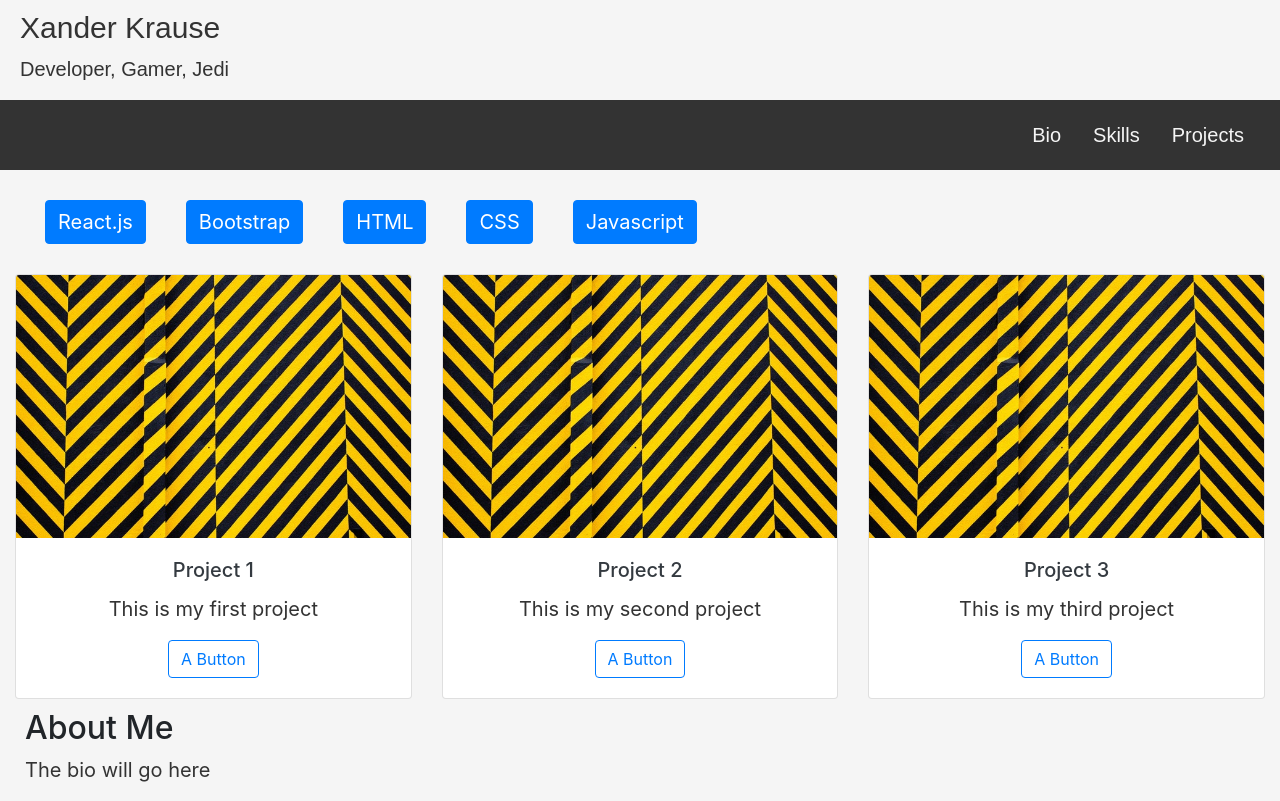
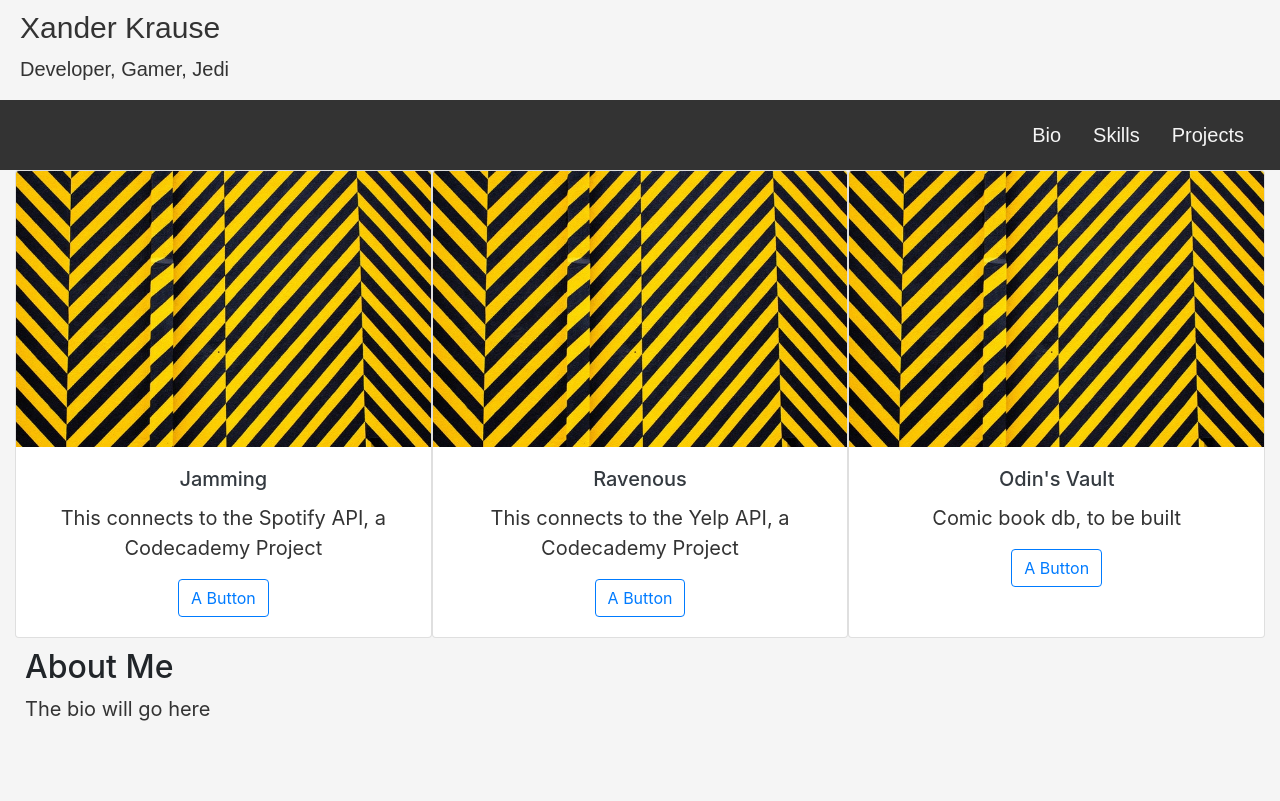
Before and after one commit to xkrause/portfolio, a React (Create React App) app: page / in a window 1280 px wide. Built offline with nearby package versions, Linux system fonts and the light colour scheme.

Commit message:
Updated Projects Component to display with map function

```diff
--- a/src/components/App/App.js
+++ b/src/components/App/App.js
@@ -12,7 +12,6 @@
             <div>
                 <Header />
                 <Nav />
-                <Skills />
                 <Projects />
                 <Bio />
             </div>
--- a/src/components/Projects/Projects.js
+++ b/src/components/Projects/Projects.js
@@ -2,45 +2,63 @@
 import './Projects.css';
 import Pic from "../../img/yellow-and-black-striped-3662579.jpg";
 import Card from '../Card/Card';
+import Skill from '../Skill/Skill';
 
 class Projects extends React.Component {
     constructor(props) {
         super(props);
 
         this.state = {
-            project1: {
-                image: Pic,
-                title: "Project 1",
-                text: "This is my first project"
-            },
+            projects: [
+                {
+                    "id": "1",
+                    "title": "Jamming",
+                    "image": Pic,
+                    "text": "This connects to the Spotify API, a Codecademy Project"
+                },
+                {
+                    "id": "2",
+                    "title": "Ravenous",
+                    "image": Pic,
+                    "text": "This connects to the Yelp API, a Codecademy Project"
+                },
+                {
+                    "id": "3",
+                    "title": "Odin's Vault",
+                    "image": Pic,
+                    "text": "Comic book db, to be built"
+                }
+            ]
+        };
 
-            project2: {
-                image: Pic,
-                title: "Project 2",
-                text: "This is my second project"
-            },
+        /*this.onShowAll = this.onShowAll.bind(this);
+        this.onClear = this.onClear.bind(this);
+        this.onShowReact = this.onShowReact.bind(this);*/
+    }
 
-            project3: {
-                image: Pic,
-                title: "Project 3",
-                text: "This is my third project"
-            }
-        }
-    }
+    /*onShowAll = () => {
+        this.setState({projects});
+    };
+
+    onClear = () => {
+        this.setState({projects: []});
+    };
+
+    onShowReact = () => {
+        this.setState({projects: [this.state.projects.project1]});
+    };*/
 
     render() {
         return (
-            <div className = "container-fluid d-flex justify-content-center">
-                <div className = "row">
-                    <div className = "col-md-4">
-                        <Card image = {this.state.project1.image} title = {this.state.project1.title} text = {this.state.project1.text} />
-                    </div>
-                    <div className = "col-md-4">
-                        <Card image = {this.state.project2.image} title = {this.state.project2.title} text = {this.state.project2.text} />
-                    </div>
-                    <div className = "col-md-4">
-                        <Card image = {this.state.project3.image} title = {this.state.project3.title} text = {this.state.project3.text} />
-                    </div>
+            <div>
+                <div className = "container-fluid d-flex justify-content-center">
+                    {
+                        this.state.projects.map(project => {
+                            return <Card title = {project.title}
+                                        image = {Pic}
+                                        text = {project.text} />
+                        })
+                    }
                 </div>
             </div>
         );
--- a/src/components/Skill/Skill.js
+++ b/src/components/Skill/Skill.js
@@ -4,7 +4,7 @@
 class Skill extends React.Component {
     render() {
         return (
-            <div className = "skill btn btn-primary">
+            <div className = "skill btn btn-info filter-button" data-filter = {this.props.filter}>
                 {this.props.skill}
             </div>
         );
--- a/src/components/Skills/Skills.js
+++ b/src/components/Skills/Skills.js
@@ -9,19 +9,25 @@
         this.state = {
             skill_1: "React.js",
             skill_2: "Bootstrap",
-            skill_3: "HTML",
-            skill_4: "CSS",
-            skill_5: "Javascript"
+            skill_3: "Javascript",
+            skill_4: "HTML",
+            skill_5: "CSS",
+            filter_1: "reactjs",
+            filter_2: "bootstrap",
+            filter_3: "javascript",
+            filter_4: "html",
+            filter_5: "css"
         }
     }
+
     render() {
         return (
             <div className = "container">
-                <Skill skill = {this.state.skill_1} />
-                <Skill skill = {this.state.skill_2} />
-                <Skill skill = {this.state.skill_3} />
-                <Skill skill = {this.state.skill_4} />
-                <Skill skill = {this.state.skill_5} />
+                <Skill skill = {this.state.skill_1} filter = {this.state.filter_1} />
+                <Skill skill = {this.state.skill_2} filter = {this.state.filter_2} />
+                <Skill skill = {this.state.skill_3} filter = {this.state.filter_3} />
+                <Skill skill = {this.state.skill_4} filter = {this.state.filter_4} />
+                <Skill skill = {this.state.skill_5} filter = {this.state.filter_5} />
             </div>
         );
     }
```
